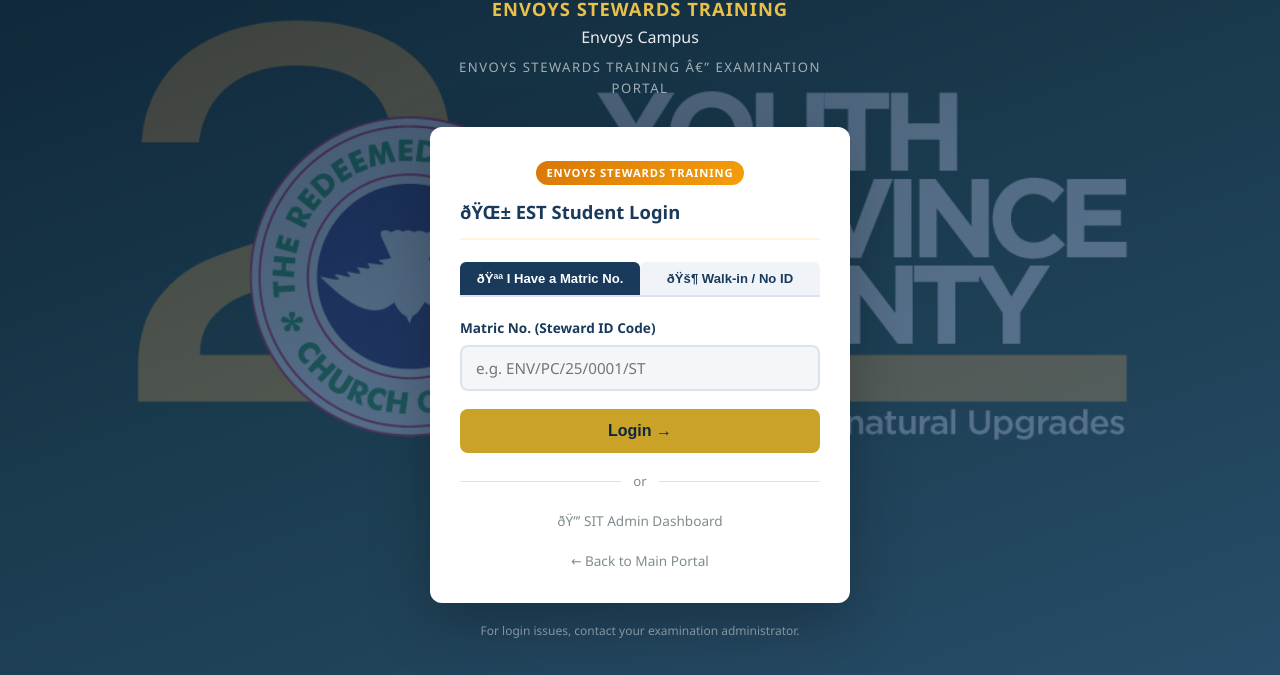
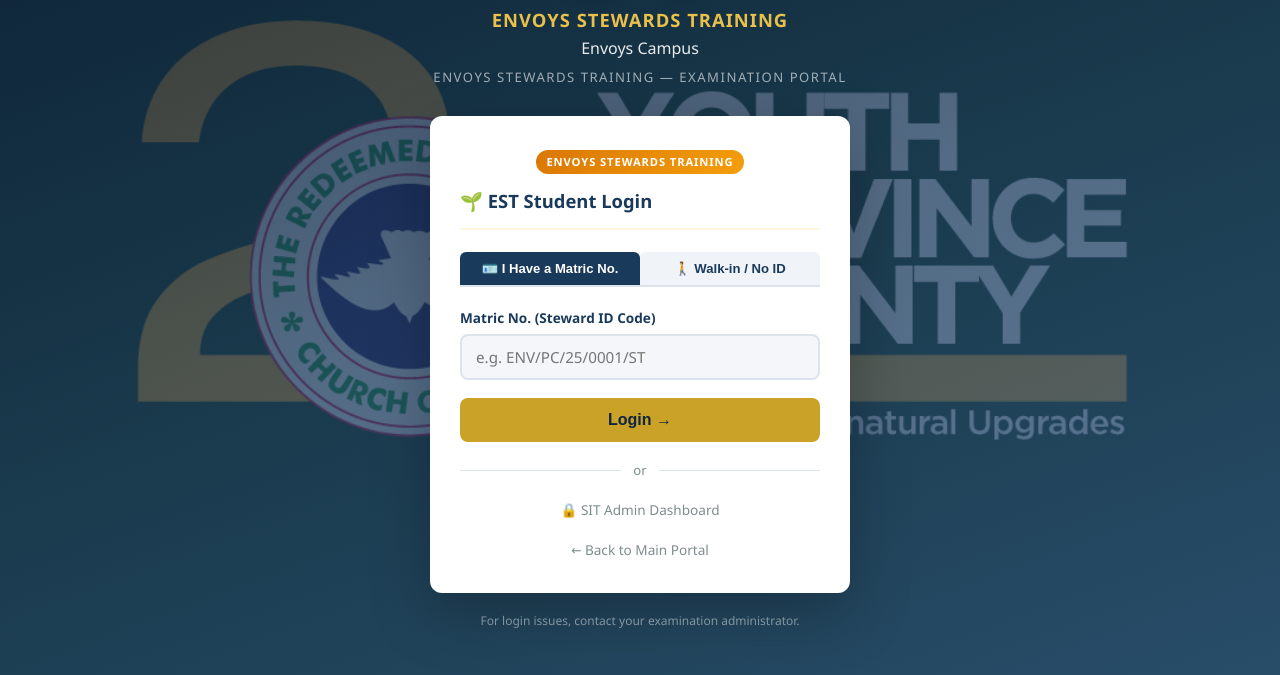
Before and after one commit to titobilobaconsultslimited-a11y/rctc-envoys-portal, a plain HTML site: page sit-login.html in a window 1280 px wide. Shown: the part 125-800 px from the top of the page. Drawn offline with nearby package versions, Linux system fonts and the light colour scheme.

Commit message:
Fix character encoding in sit-login.html

```diff
--- a/sit-login.html
+++ b/sit-login.html
@@ -3,7 +3,7 @@
 <head>
   <meta charset="UTF-8">
   <meta name="viewport" content="width=device-width, initial-scale=1.0">
-  <title>RCTC Envoys â€” Envoys Stewards Training Exam Portal Login</title>
+  <title>RCTC Envoys — Envoys Stewards Training Exam Portal Login</title>
   <link rel="stylesheet" href="css/style.css">
   <style>
     .divider { display:flex;align-items:center;gap:12px;margin:18px 0;color:var(--gray);font-size:0.82rem; }
@@ -56,7 +56,7 @@
       </div>
       <h1>Envoys Stewards Training</h1>
       <h2>Envoys Campus</h2>
-      <p>Envoys Stewards Training â€” Examination Portal</p>
+      <p>Envoys Stewards Training — Examination Portal</p>
     </div>
 
     <!-- SIT Student Login Card -->
@@ -64,12 +64,12 @@
       <div style="text-align:center;margin-bottom:4px;">
         <span class="sit-badge">Envoys Stewards Training</span>
       </div>
-      <h3>ðŸŒ± EST Student Login</h3>
+      <h3>🌱 EST Student Login</h3>
 
       <!-- Login Type Tabs -->
       <div class="login-tabs">
-        <button class="login-tab-btn active" id="tabBtnMatric"   onclick="switchLoginTab('matric')">ðŸªª I Have a Matric No.</button>
-        <button class="login-tab-btn"         id="tabBtnWalkin"  onclick="switchLoginTab('walkin')">ðŸš¶ Walk-in / No ID</button>
+        <button class="login-tab-btn active" id="tabBtnMatric"   onclick="switchLoginTab('matric')">🪪 I Have a Matric No.</button>
+        <button class="login-tab-btn"         id="tabBtnWalkin"  onclick="switchLoginTab('walkin')">🚶 Walk-in / No ID</button>
       </div>
 
       <!-- TAB 1: Matric Login -->
@@ -100,7 +100,7 @@
           <input type="text" id="walkinName" placeholder="e.g. John Doe">
         </div>
         <div class="form-group">
-          <label for="walkinMatric">Matric No. <span style="color:var(--gray);font-size:0.8rem;">(optional â€” auto-generated if blank)</span></label>
+          <label for="walkinMatric">Matric No. <span style="color:var(--gray);font-size:0.8rem;">(optional — auto-generated if blank)</span></label>
           <input type="text" id="walkinMatric" placeholder="Leave blank to auto-generate" style="text-transform:uppercase;">
         </div>
         <div id="walkinError" class="error-msg hidden"></div>
@@ -112,7 +112,7 @@
       <div class="divider">or</div>
 
       <div class="admin-link" style="margin-bottom:10px;">
-        <a href="sit-admin.html">ðŸ”’ SIT Admin Dashboard</a>
+        <a href="sit-admin.html">🔒 SIT Admin Dashboard</a>
       </div>
 
       <div class="admin-link">
@@ -189,7 +189,7 @@
         return;
       }
 
-      // Not in SIT_STUDENTS â€” check Supabase stewards table
+      // Not in SIT_STUDENTS — check Supabase stewards table
       const sw = await dbCheckStewardAccess(matric);
       btn.disabled = false; btn.textContent = 'Login \u2192';
 
@@ -204,7 +204,7 @@
         return;
       }
 
-      // Found in stewards table â€” allow login
+      // Found in stewards table — allow login
       store.sessionSet('rctc_sit_student', matric);
       window.location.href = 'sit-dashboard.html';
     }
@@ -245,7 +245,7 @@
             showError('walkinError', 'Access not granted. Contact the administrator.');
             return;
           }
-          // Matric exists and is valid â€” log them in
+          // Matric exists and is valid — log them in
           btn.disabled = false; btn.textContent = 'Continue as Walk-in \u2192';
           store.sessionSet('rctc_sit_student', matric);
           window.location.href = 'sit-dashboard.html';
```
